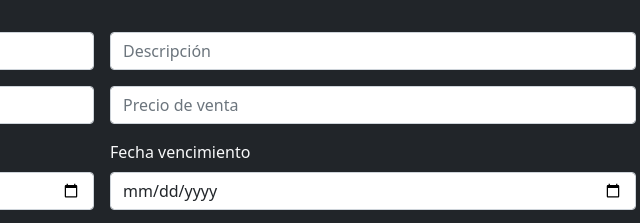
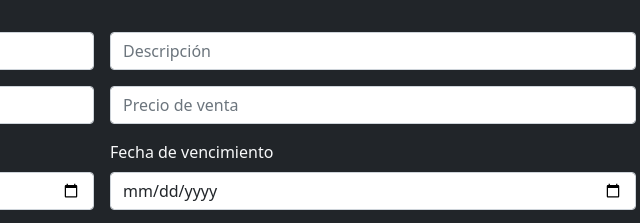
Before and after one commit to Geschwader/Analisis2, a plain HTML site: page RamaLuis/Producto/Index.html in a window 1280 px wide. Shown: the top 223 px of the page, 538-1178 px from the left. Drawn offline with nearby package versions, Linux system fonts and the light colour scheme.

Commit message:
Vistas producto

```diff
--- a/RamaLuis/Producto/Index.html
+++ b/RamaLuis/Producto/Index.html
@@ -30,7 +30,7 @@
                 <input type="date" class="form-control" id="inputAddress2">
             </div>
             <div class="col-6">
-                <label for="inputAddress" class="form-label">Fecha vencimiento</label>
+                <label for="inputAddress" class="form-label">Fecha de vencimiento</label>
                 <input type="date" class="form-control" id="inputAddress2">
             </div>
             <div class="col-md-6">
```
